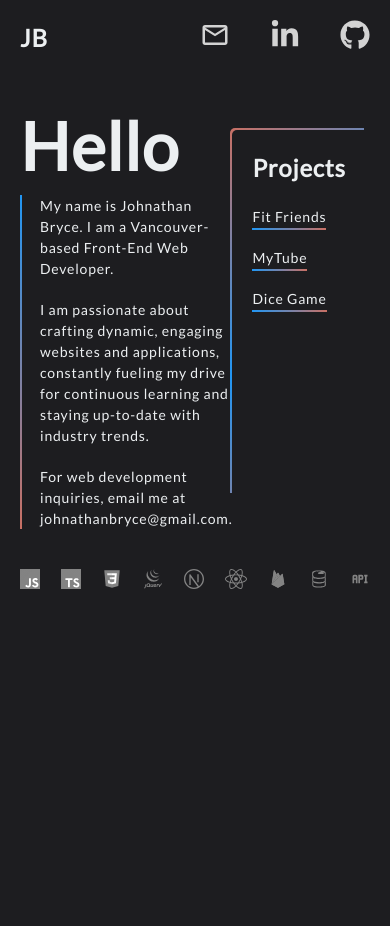
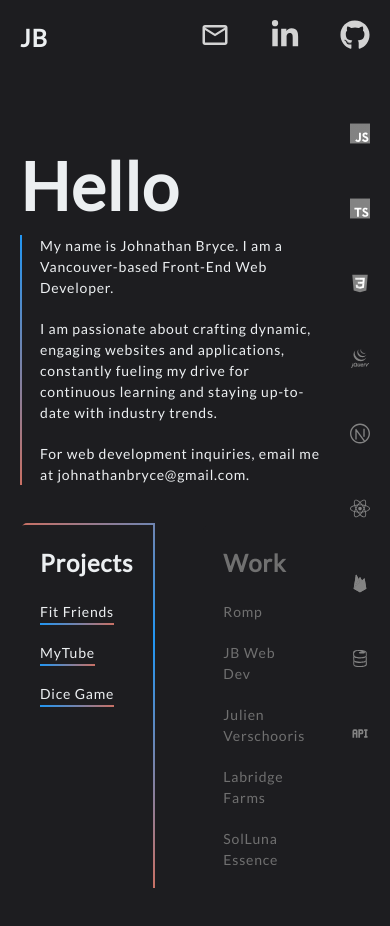
Before and after one commit to johnathanbryce/jb-portfolio, a Next.js app: page / in a window 390 px wide. Shown: the top 926 px of the page. Before the commit the page ends 844 px from the top, so only its background shows below. Built offline with nearby package versions, Linux system fonts and the light colour scheme.

Commit message:
tweaking mobile layout

```diff
--- a/src/app/layout.tsx
+++ b/src/app/layout.tsx
@@ -1,9 +1,9 @@
 import type { Metadata } from 'next'
-import Head from 'next/head';
-import { Inter } from 'next/font/google'
 import '../styles/globals.css';
 import '../styles/reset.css';
 import '../styles/vars.css';
+// Internal Components
+import Header from '@/components/Header/Header';
 // Content Context
 import { ContentProvider } from '@/context/ContentProvider';
 
@@ -29,6 +29,7 @@ export default function RootLayout({
     <html lang="en">
       <body className={lato.className}>
         <ContentProvider>
+          <Header />
           {children}
         </ContentProvider>
       </body>
--- a/src/app/page.module.css
+++ b/src/app/page.module.css
@@ -1,11 +1,17 @@
 .main {
+  display: flex;
+  flex-direction: column;
+  justify-content: space-evenly;
   padding: 2rem 10rem;
+  height: calc(100vh - 10rem);
 }
 
 
 /* Tablets (portrait) */
 @media (max-width: 950px) {
   .main {
+    flex-direction: row;
+    height: auto;
     padding: 2rem 2.5rem;
   }
 }
--- a/src/app/page.tsx
+++ b/src/app/page.tsx
@@ -8,9 +8,8 @@ import TechStackDetails from '@/components/TechStackDetails/TechStackDetails';
 export default function Home() {
   return (
     <main className={styles.main}>
-      <Header />
       <ContentContainer />
-      {/* <TechStackDetails /> */}
+      <TechStackDetails />
     </main>
   )
 }
--- a/src/components/Cards/CategoryCard/CategoryCard.module.css
+++ b/src/components/Cards/CategoryCard/CategoryCard.module.css
@@ -86,3 +86,10 @@
 .active .link_text:hover::after {
     background: linear-gradient(90deg, var(--accent-primary) 0%, var(--accent-secondary) 100%);
 }
+
+/* Tablets (portrait) */
+@media (max-width: 950px) {
+    .category_card::before {
+        left: 0.2rem; /* moves to the right side */
+    }
+}
--- a/src/components/Cards/ContentCard/ContentCard.module.css
+++ b/src/components/Cards/ContentCard/ContentCard.module.css
@@ -28,22 +28,15 @@
     gap: 2rem;
 }
 
-.link {
-    position: relative;
-    display: inline-block;
-    color: var(--font-primary)
+/* Tablets (portrait) */
+@media (max-width: 950px) {
+    .content_wrapper{
+        margin-left: 0;
+        padding-right: 1rem;
+    }
+
+    .content_wrapper::before {
+
+        left: 100%;
+    }
 }
-
-.link::after{
-    content: "";
-    height: 2px;
-    width: 100%;
-    background: linear-gradient(0deg,var(--accent-primary)0%,var(--accent-secondary)100%);
-    opacity: 1;
-    transition: all .3s ease-in-out;
-    display: block;
-    position: absolute;
-    bottom: 0;
-    left: 0;
-    right: 0;
-}
--- a/src/components/ContentContainer/ContentContainer.module.css
+++ b/src/components/ContentContainer/ContentContainer.module.css
@@ -1,49 +1,39 @@
 .content_container{
-    display: flex;
-    flex-direction: column;
-    justify-content: space-between;
-    padding: 0 4rem;
-    max-height: 60rem;
-    height: 100vh;
-}
-
-.content_flex_wrapper{
     display: flex;
     align-items: center;
     justify-content: space-between;
-    height: 100%;
+    gap: 4rem;
+    flex: 1; /* vs. tech stack container */
 }
 
 .content_relative_wrapper{
+    display: flex;
+    align-items: center;
+    justify-content: center;
     position: relative;
-    flex-basis: 50%;
+    flex-basis: 60%;
 }
 
 .content_details{
-    position: absolute;
-    top: 0;
-    left: 0;
-    transform: translateY(-50%);
-    transform-origin: 50%;
-    width: 100%;
-    transition: all .2s linear;
-    animation: fadeIn 0.2s ease-in-out;
+    transform-origin: 50%; /* animation from the center */
+    animation: fadeInFromCenter 0.4s ease-in-out;
 }
 
-@keyframes fadeIn {
+@keyframes fadeInFromCenter {
     from {
         opacity: 0;
-        transform: translateY(-50%) scaleX(0);
+        transform: /* translateY(-50%) */ scaleX(0);
     }
     to {
         opacity: 1;
-        transform: translateY(-50%) scaleX(1);
+        transform: /* translateY(-50%) */ scaleX(1);
      }
 }
 
 .projects_work_container{
     display: flex;
-    gap: 4rem;
+    gap: 5rem;
+    /* justify-content: space-evenly; */
     flex-basis: 40%
 }
 
@@ -51,28 +41,13 @@
 @media (max-width: 950px) {
     .content_container{
         flex-direction: column;
-        gap: 8rem;
-        padding: 4rem 4rem;
-        height: 100%;
+        padding: 4rem 0;
     }
 
-    .content_relative_wrapper {
-        flex-basis: 100%;
-        position: static;
+    .projects_work_container{
+        align-self: flex-start;
     }
 
-    .content_details {
-        position: static;
-        top: auto;
-        left: auto;
-        transform: none;
-        width: 100%;
-    }
-
-    .projects_work_container {
-        width: 100%;
-        flex-basis: 100%;
-    }
 }
 
 
@@ -87,6 +62,6 @@
 /* Mobile Devices up to 480px */
 @media (max-width: 480px) {
     .content_container{
-
+        margin-right: 2.5rem;
     }
 }
--- a/src/components/ContentContainer/ContentContainer.tsx
+++ b/src/components/ContentContainer/ContentContainer.tsx
@@ -58,21 +58,21 @@ export default function ContentContainer() {
       case 'Intro':
         return <Intro/>;
       case 'Fit Friends':
-        return <ContentCard  title='Fit Friends' isActive={activeContent === 'Fit Friends'} url='https://fitfriends.ca' github='https://github.com/johnathanbryce/fitfriends' description="Fit Friends is a dynamic full-stack web application that enables users to create, join, and invite others to personalized fitness challenges. As my debut full-stack project, it exemplifies a seamless integration of front-end flair and back-end prowess, offering an interactive platform for fitness community building."/>;
+        return <ContentCard  title='Fit Friends' isActive={activeContent === 'Fit Friends'} url='https://fitfriends.ca' github='https://github.com/johnathanbryce/fitfriends' description="A dynamic full-stack web application that enables users to create, join, and invite others to personalized fitness challenges. As my debut full-stack project, it exemplifies a seamless integration of front-end flair and back-end prowess, offering an interactive platform for fitness community building."/>;
       case 'MyTube':
-        return <ContentCard  title='My Tube' isActive={activeContent === 'MyTube'} url='https://mytube-jb.vercel.app/' github='https://github.com/johnathanbryce/mytube' description="MyTube fetches data from multiple YouTube channels, displaying the 8 latest videos for each. With seamless integration with the YouTube API, it keeps me updated on the latest content from my favourite creators, all in one place."/>;
+        return <ContentCard  title='My Tube' isActive={activeContent === 'MyTube'} url='https://mytube-jb.vercel.app/' github='https://github.com/johnathanbryce/mytube' description="Fetches data from multiple YouTube channels, displaying the 8 latest videos for each. With seamless integration with the YouTube API, it keeps me updated on the latest content from my favourite creators, all in one place."/>;
       case 'Dice Game':
         return <ContentCard  title='Dice Game' isActive={activeContent === 'Dice Game'}  url='https://dice-game-jb.netlify.app' github='https://github.com/johnathanbryce/Dice-Game' description="A dice rolling game against a computer. Highest number after 3 rolls wins! My final individual project for BCIT's COMP2131 - Web Development with Javascript that received a grade of 100%."/>;
       case 'Romp':
         return <ContentCard  title='Romp' isActive={activeContent === 'Romp'}  url='https://rompathlete.com/' github='https://github.com/rompAthlete/rompWebsite' description="Romp is an activity planning social platform that allows you to create and share activities and events. You can broadcast what you are doing, when you are doing it, and then go and do it with the people you actually want to do it with, in your area."/>;
       case 'JB Web Dev':
-        return <ContentCard  title='JB Web Dev & Design' isActive={activeContent === 'JB Web Dev'}  url='https://www.johnbrycewebdev.com/' github='https://github.com/johnathanbryce/johnbryce-web-dev' description="A landing page to promote my professional web development abilities, focusing on small businesses as my target audience."/>;
+        return <ContentCard  title='JB Web Dev & Design' isActive={activeContent === 'JB Web Dev'}  url='https://www.johnbrycewebdev.com/' github='https://github.com/johnathanbryce/johnbryce-web-dev' description="Promotes my professional web development abilities, focusing on small businesses as my target audience."/>;
       case 'Julien Verschooris':
-        return <ContentCard  title='Julien Verschooris' isActive={activeContent === 'Julien Verschooris'}  url='https://www.julienverschooris.com/' github='https://github.com/johnathanbryce/julien-verschooris' description="This portfolio website showcases the latest personal and professional music compositions of Julien Verschooris, a multi-award-winning composer."/>;
+        return <ContentCard  title='Julien Verschooris' isActive={activeContent === 'Julien Verschooris'}  url='https://www.julienverschooris.com/' github='https://github.com/johnathanbryce/julien-verschooris' description="A portfolio website that showcases the latest personal and professional music compositions of Julien Verschooris, a multi-award-winning composer."/>;
       case 'Labridge Farms':
-        return <ContentCard  title='Labridge Farms' isActive={activeContent === 'Labridge Farms'}  url='https://labridgefarms.com/' github='https://github.com/johnathanbryce/labridge-farms' description="This website serves as the digital gateway to Labridge Farms, showcasing their dual expertise in offering premium farm-raised meats and high-quality Labrador Retriever dogs and puppies. Visitors can explore and purchase the farm's selection of superior meats directly sourced from the farm's ethically-raised livestock. Additionally, the site features a dedicated section for Labrador Retriever's, providing detailed information on available dogs and puppies, their breeding standards, and how to bring these loyal and loving companions into their homes."/>;
+        return <ContentCard  title='Labridge Farms' isActive={activeContent === 'Labridge Farms'}  url='https://labridgefarms.com/' github='https://github.com/johnathanbryce/labridge-farms' description="Serves as the digital gateway to Labridge Farms, highlighting their premium farm-raised meats and high-quality Labrador Retrievers. It offers visitors an opportunity to explore and buy farm-fresh meats and learn about adopting one of their available or upcoming Labrador Retrievers."/>;
       case 'SolLuna Essence':
-        return <ContentCard  title='SolLunna Essence' isActive={activeContent === 'SolLuna Essence'}  url='https://www.sollunaessence.com/' github='https://github.com/johnathanbryce/solLuna-essence' description="This website provides current and prospective patrons a landing page to learn about and access services for spiritual healing and guidance techniques from Bio-Energy Healing Practitioner and Intuitive reader, Sydney Fisher."/>;
+        return <ContentCard  title='SolLunna Essence' isActive={activeContent === 'SolLuna Essence'}  url='https://www.sollunaessence.com/' github='https://github.com/johnathanbryce/solLuna-essence' description="Provides current and prospective patrons a landing page to learn about and access services for spiritual healing and guidance techniques from Bio-Energy Healing Practitioner and Intuitive reader, Sydney Fisher."/>;
       default:
         return <Intro />;
     }
@@ -80,7 +80,6 @@ export default function ContentContainer() {
 
   return (
     <section className={styles.content_container}>
-      <div className={styles.content_flex_wrapper}>
         <div className={styles.content_relative_wrapper}>
           <div key={activeContent} className={styles.content_details}>
             {renderContent()}
@@ -103,8 +102,6 @@ export default function ContentContainer() {
             isActive={activeCategory === 'Work'}
           />
         </div>
-      </div>
-      <TechStackDetails />
     </section>
   )
 }
--- a/src/components/CustomLink/CustomLink.module.css
+++ b/src/components/CustomLink/CustomLink.module.css
@@ -8,7 +8,7 @@
     content: "";
     height: 0.2rem;
     width: 100%;
-    background: linear-gradient(0deg,var(--accent-primary)0%,var(--accent-secondary)100%);
+    background: linear-gradient(270deg,var(--accent-primary)0%, var(--accent-secondary)100%);
     opacity: 1;
     transition: all .3s ease-in-out;
     display: block;
@@ -17,3 +17,7 @@
     left: 0;
     right: 0;
 }
+
+.link:hover::after {
+    background: linear-gradient(90deg, var(--accent-primary) 0%, var(--accent-secondary) 100%);
+}
--- a/src/components/Header/Header.module.css
+++ b/src/components/Header/Header.module.css
@@ -2,6 +2,7 @@
     display: flex;
     justify-content: space-between;
     align-items: center;
+    padding: 2rem 10rem;
     width: 100%;
 }
 
@@ -24,3 +25,17 @@
 .nav_link_icon:hover, .logo:hover {
     transform: scale(1.1);
 }
+
+/* Tablets (portrait) */
+@media (max-width: 950px) {
+    .header {
+      padding: 2rem 2.5rem;
+    }
+  }
+
+  /* Mobile Devices up to 480px */
+  @media (max-width: 480px) {
+    .header {
+      padding: 2rem 2rem;
+    }
+  }
--- a/src/components/TechStackDetails/TechStackDetails.module.css
+++ b/src/components/TechStackDetails/TechStackDetails.module.css
@@ -2,12 +2,13 @@
     display: flex;
     justify-content: space-between;
     width: 100%;
+    flex: 0; /* vs. content container */
 }
 
 .icon {
     filter: grayscale(100%);
-    width: auto;
     height: 2rem;
+    width: 2rem;
     transition: transform 0.3s ease, filter 0.3s ease;
 }
 
@@ -15,3 +16,32 @@
     filter: brightness(1.2);
     transform: scale(2);
 }
+
+/* Tablets (portrait) */
+@media (max-width: 950px){
+    .tech_stack {
+        flex-direction: column;
+/*         padding: 1rem;
+        margin-left: 2rem; */
+        flex: 0.1;
+        height: 80vh;
+    }
+    .icon {
+       height: 1.25rem;
+    }
+}
+
+/* Mobile Devices up to 480px */
+@media (max-width: 480px) {
+    .tech_stack {
+        align-items: center;
+        flex: 1; /* vs. content container */
+    }
+
+    .icon{
+        height: 2rem;
+        width: 2rem;
+        width: 100%;
+        height: 100%;
+    }
+}
```
